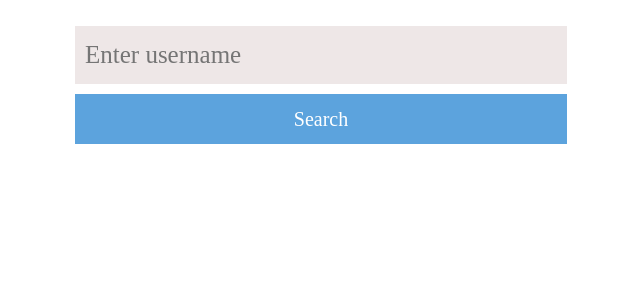
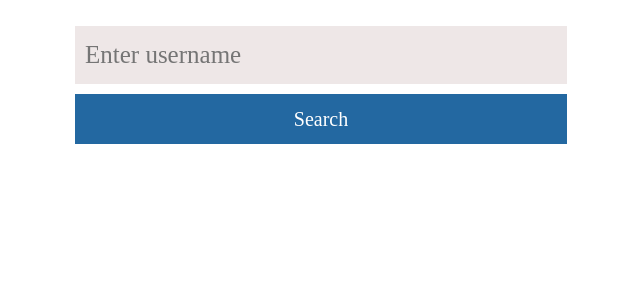
Before and after one commit to litha-octa/GitHub-repositories-explorer, a React (Create React App) app: page / in a window 1280 px wide. Shown: the top 300 px of the page, without its empty margins (319-959 px from the left). Built offline with nearby package versions, Linux system fonts and the light colour scheme.

Commit message:
btn contrast

```diff
--- a/src/App.css
+++ b/src/App.css
@@ -34,7 +34,7 @@ margin: 0 auto;
 }
 .btn-submit{
   width: 100%;
-  background-color: #5ca3dd;
+  background-color: #2368a1;
   padding: 10px;
   color: white;
   font-size: 20px;
```
